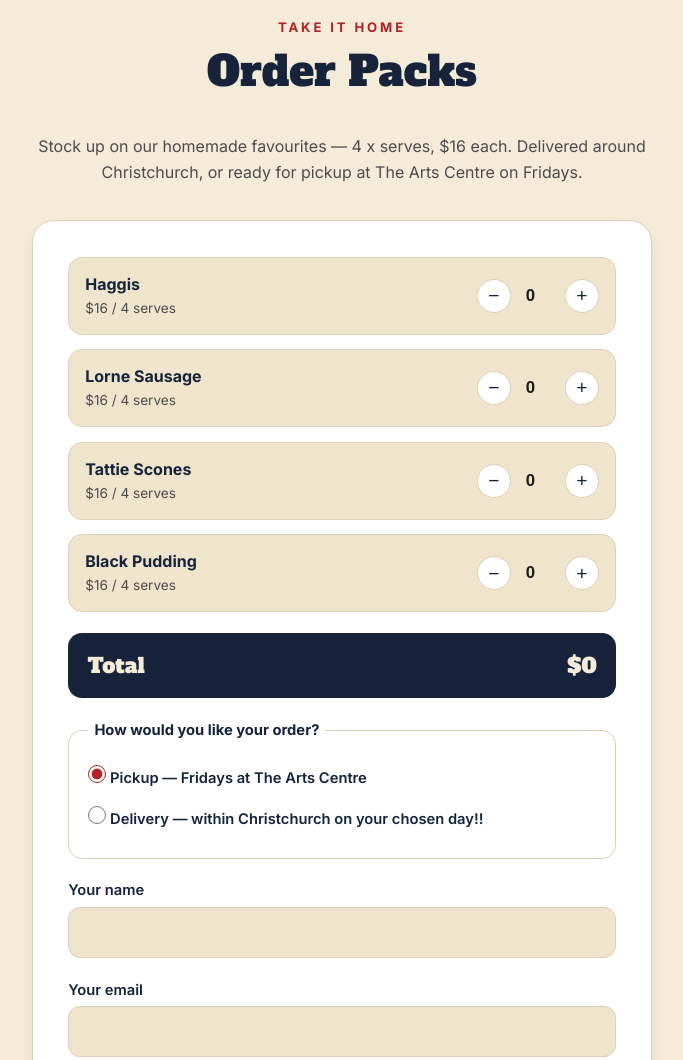
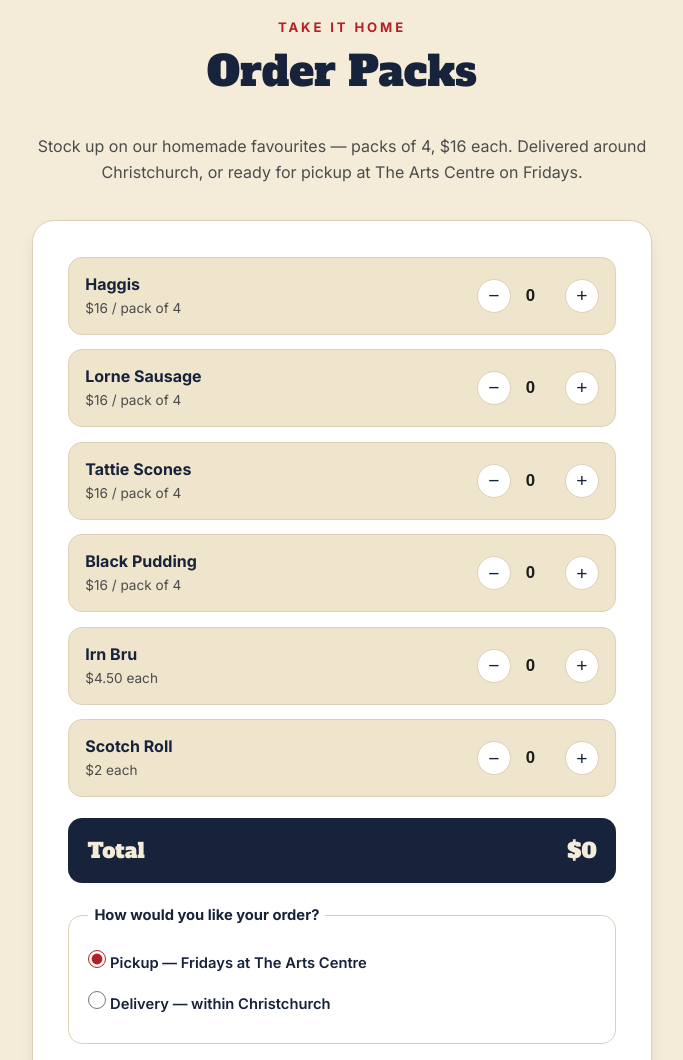
Before and after one commit to allang417/the-flying-scot, a website: page public/index.html in a window 1280 px wide. Shown: the part 2240-3300 px from the top of the page, without its empty margins (298-981 px from the left). Drawn offline with Linux system fonts and the light colour scheme.

Commit message:
Add Irn Bru and Scotch Roll to order form

```diff
--- a/public/index.html
+++ b/public/index.html
@@ -120,7 +120,7 @@
   <div class="container">
     <span class="eyebrow">Take it home</span>
     <h2 class="section-title">Order Packs</h2>
-    <p class="order-intro">Stock up on our homemade favourites — 4 x serves, $16 each. Delivered around Christchurch, or ready for pickup at The Arts Centre on Fridays.</p>
+    <p class="order-intro">Stock up on our homemade favourites — packs of 4, $16 each. Delivered around Christchurch, or ready for pickup at The Arts Centre on Fridays.</p>
 
     <form class="order-form" id="orderForm" novalidate>
       <div class="order-products">
@@ -128,7 +128,7 @@
         <div class="order-product">
           <div class="order-product-info">
             <span class="order-product-name">Haggis</span>
-            <span class="order-product-price">$16 / 4 serves</span>
+            <span class="order-product-price">$16 / pack of 4</span>
           </div>
           <div class="qty-control">
             <button type="button" class="qty-btn" data-product="haggis" data-action="decrease" aria-label="Decrease Haggis quantity">&minus;</button>
@@ -140,7 +140,7 @@
         <div class="order-product">
           <div class="order-product-info">
             <span class="order-product-name">Lorne Sausage</span>
-            <span class="order-product-price">$16 / 4 serves</span>
+            <span class="order-product-price">$16 / pack of 4</span>
           </div>
           <div class="qty-control">
             <button type="button" class="qty-btn" data-product="lorneSausage" data-action="decrease" aria-label="Decrease Lorne Sausage quantity">&minus;</button>
@@ -152,7 +152,7 @@
         <div class="order-product">
           <div class="order-product-info">
             <span class="order-product-name">Tattie Scones</span>
-            <span class="order-product-price">$16 / 4 serves</span>
+            <span class="order-product-price">$16 / pack of 4</span>
           </div>
           <div class="qty-control">
             <button type="button" class="qty-btn" data-product="tattieScones" data-action="decrease" aria-label="Decrease Tattie Scones quantity">&minus;</button>
@@ -164,12 +164,36 @@
         <div class="order-product">
           <div class="order-product-info">
             <span class="order-product-name">Black Pudding</span>
-            <span class="order-product-price">$16 / 4 serves</span>
+            <span class="order-product-price">$16 / pack of 4</span>
           </div>
           <div class="qty-control">
             <button type="button" class="qty-btn" data-product="blackPudding" data-action="decrease" aria-label="Decrease Black Pudding quantity">&minus;</button>
             <input type="number" class="qty-input" id="qty-blackPudding" data-product="blackPudding" data-price="16" data-label="Black Pudding" value="0" min="0" max="20" readonly>
             <button type="button" class="qty-btn" data-product="blackPudding" data-action="increase" aria-label="Increase Black Pudding quantity">&plus;</button>
+          </div>
+        </div>
+
+        <div class="order-product">
+          <div class="order-product-info">
+            <span class="order-product-name">Irn Bru</span>
+            <span class="order-product-price">$4.50 each</span>
+          </div>
+          <div class="qty-control">
+            <button type="button" class="qty-btn" data-product="irnBru" data-action="decrease" aria-label="Decrease Irn Bru quantity">&minus;</button>
+            <input type="number" class="qty-input" id="qty-irnBru" data-product="irnBru" data-price="4.50" data-label="Irn Bru" value="0" min="0" max="20" readonly>
+            <button type="button" class="qty-btn" data-product="irnBru" data-action="increase" aria-label="Increase Irn Bru quantity">&plus;</button>
+          </div>
+        </div>
+
+        <div class="order-product">
+          <div class="order-product-info">
+            <span class="order-product-name">Scotch Roll</span>
+            <span class="order-product-price">$2 each</span>
+          </div>
+          <div class="qty-control">
+            <button type="button" class="qty-btn" data-product="scotchRoll" data-action="decrease" aria-label="Decrease Scotch Roll quantity">&minus;</button>
+            <input type="number" class="qty-input" id="qty-scotchRoll" data-product="scotchRoll" data-price="2" data-label="Scotch Roll" value="0" min="0" max="20" readonly>
+            <button type="button" class="qty-btn" data-product="scotchRoll" data-action="increase" aria-label="Increase Scotch Roll quantity">&plus;</button>
           </div>
         </div>
 
@@ -186,7 +210,7 @@
           <input type="radio" name="fulfilment" value="pickup" checked> Pickup — Fridays at The Arts Centre
         </label>
         <label class="radio-row">
-          <input type="radio" name="fulfilment" value="delivery"> Delivery — within Christchurch on your chosen day!!
+          <input type="radio" name="fulfilment" value="delivery"> Delivery — within Christchurch
         </label>
       </fieldset>
 
@@ -477,7 +501,7 @@
       qtyInputs.forEach(function (input) {
         total += Number(input.value) * Number(input.dataset.price);
       });
-      orderTotalEl.textContent = '$' + total;
+      orderTotalEl.textContent = '$' + total.toFixed(2);
     }
 
     orderForm.querySelectorAll('.qty-btn').forEach(function (btn) {
```
